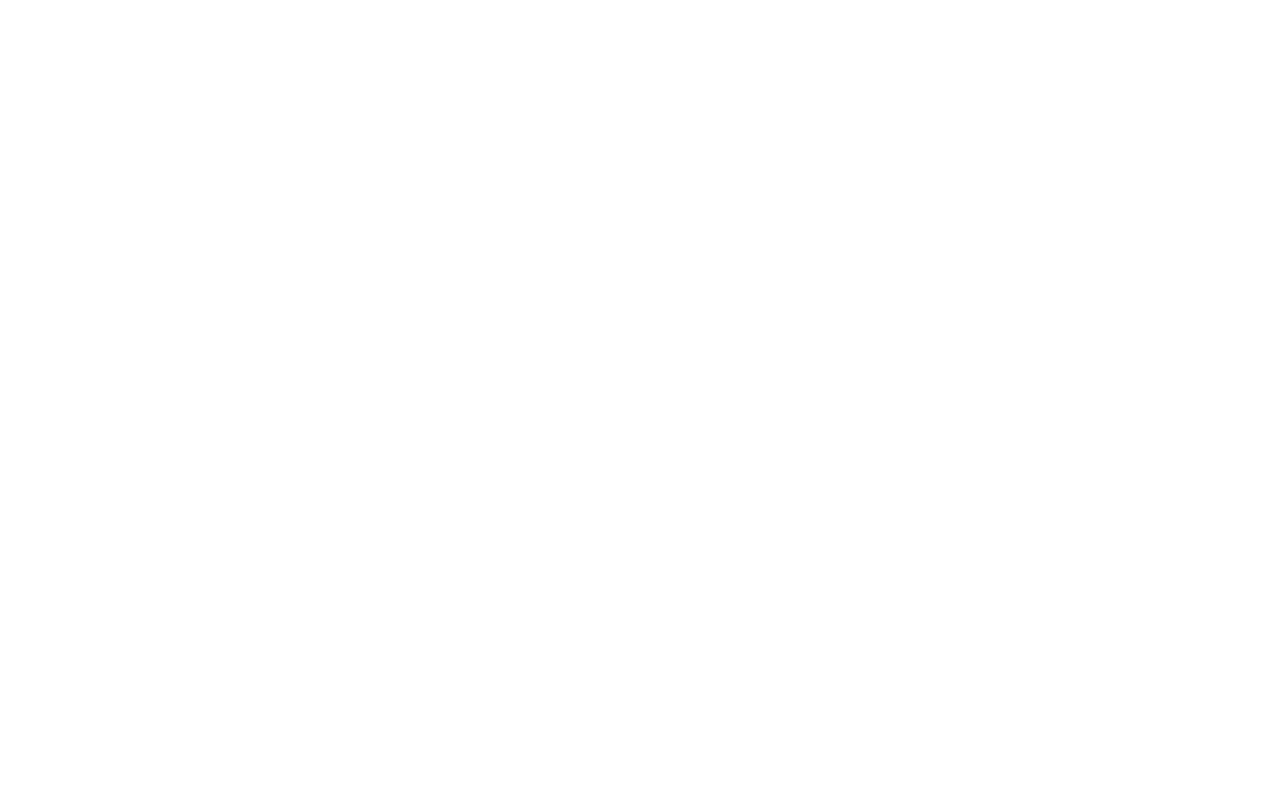
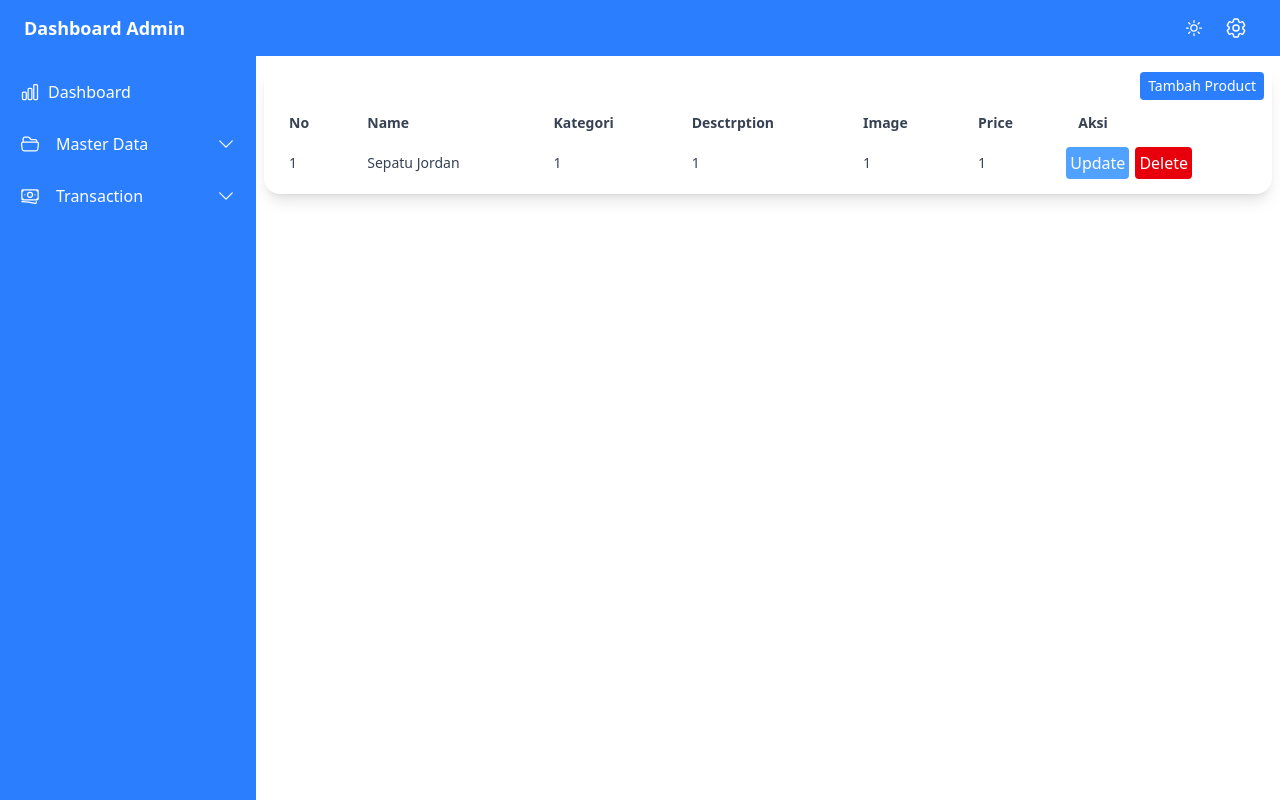
Before and after one commit to Bilal11Al/sepatu-v2, a React (Vite) app in the folder frontend/: page /dashboard/product in a window 1280 px wide. Before the commit this address had no page. Built offline with nearby package versions, Linux system fonts and the light colour scheme.

Commit message:
menabahkan ui product di dashboard admin

```diff
--- a/frontend/src/App.jsx
+++ b/frontend/src/App.jsx
@@ -10,6 +10,7 @@
 import Dasboard from './pages/admin/Dasboard'
 import Role from './pages/admin/Role'
 import Category from './pages/admin/Category'
+import Product from './pages/admin/Product'
 
 function App() {
 
@@ -28,6 +29,7 @@
         <Route path='/dashboard/user/' element={<User />} />
         <Route path='/dashboard/role' element={<Role />} />
         <Route path='/dashboard/category' element={<Category />} />
+        <Route path='/dashboard/product' element={<Product />} />
       </Route>
     </Routes>
 
--- /dev/null
+++ b/frontend/src/components/Dashobard/ProductForm.jsx
@@ -0,0 +1,19 @@
+import { XMarkIcon } from "@heroicons/react/24/outline";
+import Input from "../input/Input"
+import Button from "../button/Button"
+export default function ProductFrom({ onClose, onSubmit, editId }) {
+    return (
+        <div>
+            <div className="w-5" onClick={onClose}>
+                <XMarkIcon className="h-5 cursor-pointer" />
+            </div>
+
+            <form action="" onSubmit={onSubmit}>
+                <div className="flex flex-col mb-2 w-90">
+                    <Input labelText={"Category data"} name={"category"} type={"text"} placeholder={"Masukan Category"} />
+                </div>
+                <Button text={editId ? "update" : "simpan"} type={"submit"} className="bg-blue-600 text-white text-sm font-bold p-2 w-90 mt-2 cursor-pointer rounded-lg hover:bg-blue-400" />
+            </form>
+        </div>
+    )
+}
--- /dev/null
+++ b/frontend/src/components/Dashobard/ProductTabel.jsx
@@ -0,0 +1,38 @@
+import Button from "../button/Button";
+import Tabel from "../tabel/Tabel";
+import TabelBody from "../tabel/TabelBody";
+import TabelHead from "../tabel/TabelHead";
+
+export default function ProductTabel() {
+    return (
+        <Tabel>
+            <thead>
+                <tr>
+                    <TabelHead text={'No'} />
+                    <TabelHead text={'Name'} />
+                    <TabelHead text={'Kategori'} />
+                    <TabelHead text={'Desctrption'} />
+                    <TabelHead text={'Image'} />
+                    <TabelHead text={'Price'} />
+                    <TabelHead text={'Aksi'} />
+                </tr>
+            </thead>
+            <tbody>
+                <tr className=" hover:bg-gray-100">
+                    <TabelBody text={"1"} />
+                    <TabelBody text={"Sepatu Jordan"} />
+                    <TabelBody text={"1"} />
+                    <TabelBody text={"1"} />
+                    <TabelBody text={"1"} />
+                    <TabelBody text={"1"} />
+                    <td>
+                        <div className="flex p-1 gap-1.5">
+                            <Button text={'Update'} className={'bg-blue-400 p-1 rounded-sm text-white  cursor-pointer'} />
+                            <Button text={'Delete'} className={'bg-red-600 p-1 text-white rounded-sm  cursor-pointer'} />
+                        </div>
+                    </td>
+                </tr>
+            </tbody>
+        </Tabel>
+    )
+}
--- a/frontend/src/components/sidebar/SideBar.jsx
+++ b/frontend/src/components/sidebar/SideBar.jsx
@@ -32,6 +32,7 @@
                             <SideBarSub link="/dashboard/user" linkText="User Data" />
                             <SideBarSub link="/dashboard/role" linkText="Role Data" />
                             <SideBarSub link="/dashboard/category" linkText="Category Data" />
+                            <SideBarSub link="/dashboard/product" linkText="Product Data" />
                         </>
                     )}
                 </div>
--- a/frontend/src/components/tabel/Tabel.jsx
+++ b/frontend/src/components/tabel/Tabel.jsx
@@ -1,6 +1,6 @@
 export default function Tabel({ children }) {
     return (
-        <table className="border border-gray-200 min-w-full rounded-sm overflow-hidden">
+        <table className="border border-gray-200 min-w-full rounded-sm overflow-hidden mt-1">
             {children}
         </table>
     )
--- a/frontend/src/components/tabel/TabelBody.jsx
+++ b/frontend/src/components/tabel/TabelBody.jsx
@@ -1,5 +1,5 @@
-export default function TabelBody ({text}) {
-    return(
+export default function TabelBody({ text }) {
+    return (
         <td className="px-4 py-3 text-sm text-gray-700">{text}</td>
     )
 }
--- /dev/null
+++ b/frontend/src/pages/admin/Product.jsx
@@ -0,0 +1,30 @@
+import { Activity, useState } from "react";
+import Button from "../../components/button/Button";
+import ProductTabel from "../../components/Dashobard/ProductTabel";
+import Modal from "../../components/modal/Modal";
+import ProductFrom from "../../components/Dashobard/ProductForm";
+
+export default function Product() {
+    const [modal, setModal] = useState(false);
+
+
+
+    function handelForm() {
+        setModal(true)
+    }
+    return (
+        <div className="p-1 m-1">
+            <div className="bg-white shadow-lg p-2 rounded-2xl">
+                <div className="flex justify-end items-center">
+                    <Button text={'Tambah Product'} className={'bg-blue-500 p-2 px-2 py-1 rounded-sm text-sm text-white cursor-pointer'} onSmash={handelForm} />
+                </div>
+                <ProductTabel />
+                <Activity mode={modal ? "visible" : 'hidden'}>
+                    <Modal>
+                        <ProductFrom onClose={() => setModal(false)} />
+                    </Modal>
+                </Activity>
+            </div>
+        </div>
+    )
+}
```
